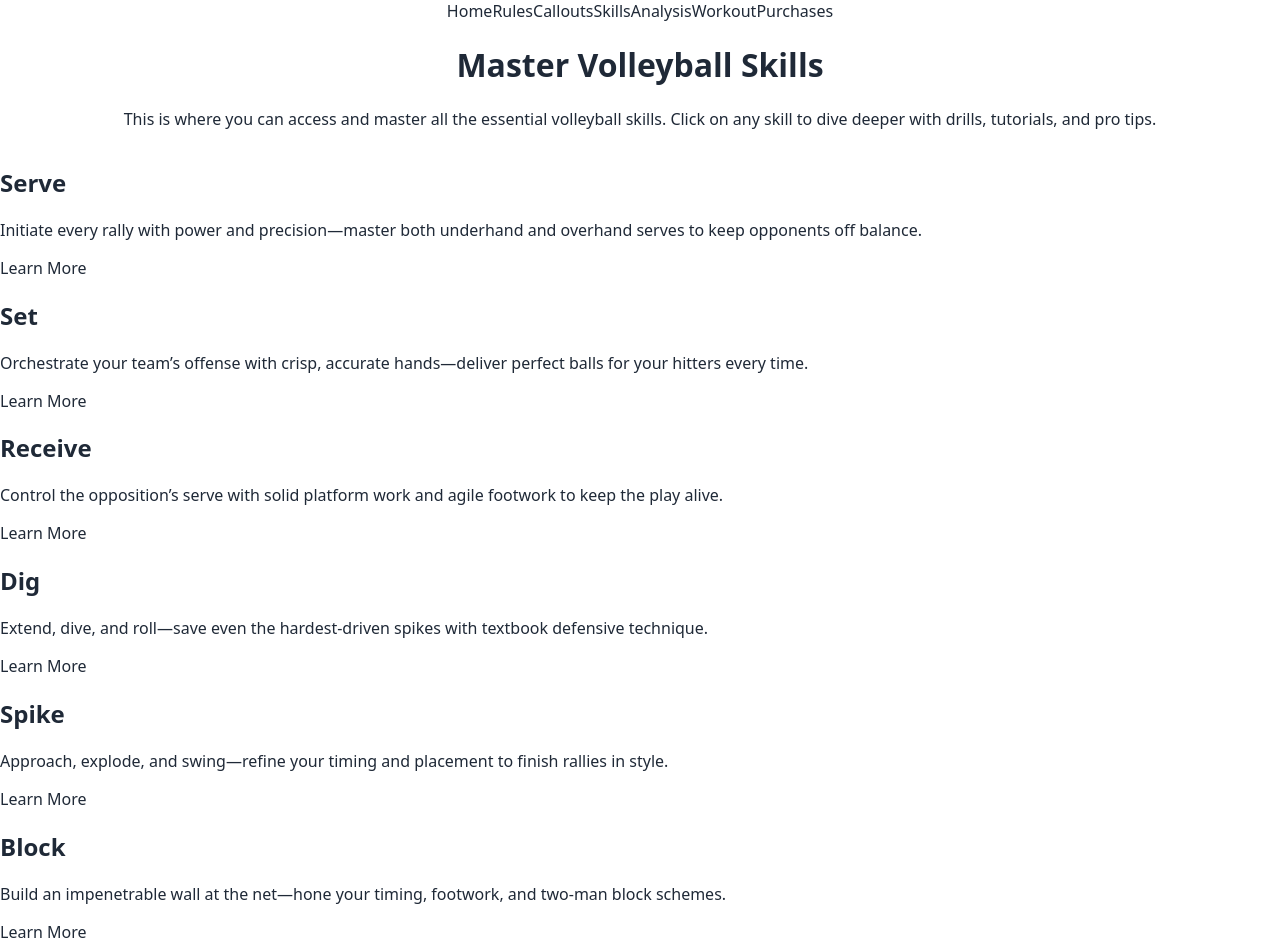
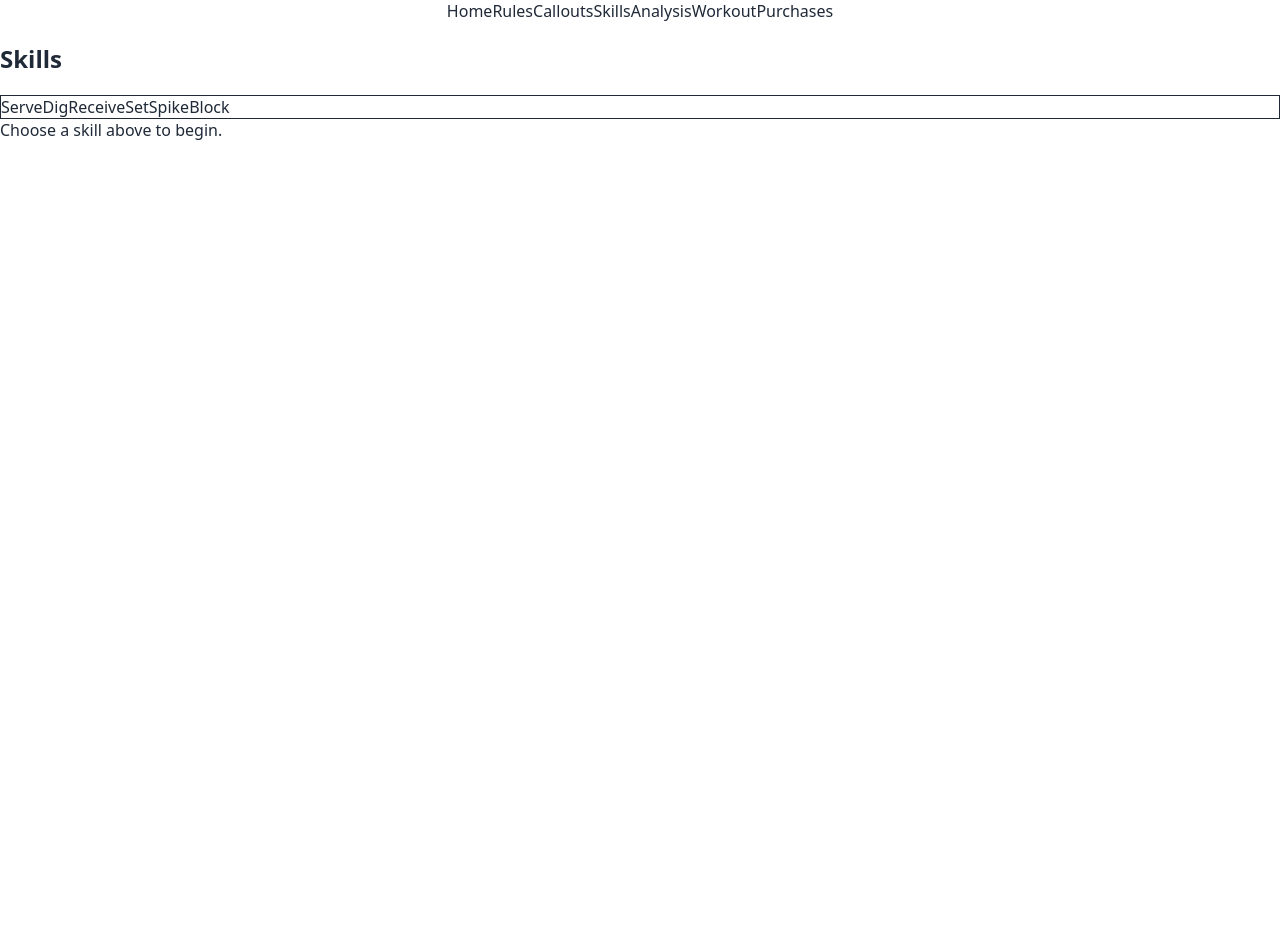
Before and after one commit to blueweriy/volleyball-ai-website, a React (Vite) app: page /skills in a window 1280 px wide. After the commit the page ends 800 px from the top, so only its background shows below. Built offline with nearby package versions, Linux system fonts and the light colour scheme.

Commit message:
Update Skills.jsx

```diff
--- a/src/pages/Skills.jsx
+++ b/src/pages/Skills.jsx
@@ -1,87 +1,30 @@
-// src/pages/Skills.jsx
 import React from "react";
-import { Link } from "react-router-dom";
-
-const skillCards = [
-  {
-    id: "serve",
-    title: "Serve",
-    description:
-      "Initiate every rally with power and precision—master both underhand and overhand serves to keep opponents off balance.",
-    to: "/skills/serve",
-  },
-  {
-    id: "set",
-    title: "Set",
-    description:
-      "Orchestrate your team’s offense with crisp, accurate hands—deliver perfect balls for your hitters every time.",
-    to: "/skills/set",
-  },
-  {
-    id: "receive",
-    title: "Receive",
-    description:
-      "Control the opposition’s serve with solid platform work and agile footwork to keep the play alive.",
-    to: "/skills/receive",
-  },
-  {
-    id: "dig",
-    title: "Dig",
-    description:
-      "Extend, dive, and roll—save even the hardest-driven spikes with textbook defensive technique.",
-    to: "/skills/dig",
-  },
-  {
-    id: "spike",
-    title: "Spike",
-    description:
-      "Approach, explode, and swing—refine your timing and placement to finish rallies in style.",
-    to: "/skills/spike",
-  },
-  {
-    id: "block",
-    title: "Block",
-    description:
-      "Build an impenetrable wall at the net—hone your timing, footwork, and two-man block schemes.",
-    to: "/skills/block",
-  },
-];
+import { NavLink, Outlet } from "react-router-dom";
 
 export default function Skills() {
+  const tabBase = "px-3 py-2 rounded-lg transition text-sm sm:text-base";
+  const off = "text-gray-700 hover:bg-gray-200";
+  const on  = "bg-white shadow border";
+
   return (
-    <div className="bg-white text-gray-900 py-16 px-8 lg:px-20">
-      {/* Page Header */}
-      <div className="max-w-4xl mx-auto text-center mb-12">
-        <h1 className="font-serif text-5xl md:text-6xl font-bold leading-tight mb-4">
-          Master Volleyball Skills
-        </h1>
-        <p className="text-lg md:text-xl text-gray-700 leading-relaxed">
-          This is where you can access and master all the essential volleyball
-          skills. Click on any skill to dive deeper with drills, tutorials, and
-          pro tips.
-        </p>
-      </div>
+    <section className="space-y-4">
+      <h1 className="text-2xl font-semibold">Skills</h1>
 
-      {/* Skills Grid */}
-      <div className="max-w-6xl mx-auto grid grid-cols-1 sm:grid-cols-2 lg:grid-cols-3 gap-10">
-        {skillCards.map(({ id, title, description, to }) => (
-          <div
-            key={id}
-            className="bg-gray-50 rounded-2xl p-8 shadow-sm hover:shadow-lg transition-shadow duration-300"
-          >
-            <h2 className="text-2xl font-serif font-semibold mb-3 text-indigo-700">
-              {title}
-            </h2>
-            <p className="text-gray-700 leading-relaxed mb-6">{description}</p>
-            <Link
-              to={to}
-              className="inline-block px-5 py-2 bg-indigo-600 text-white font-medium rounded-full hover:bg-indigo-700 transition-colors duration-200"
-            >
-              Learn More
-            </Link>
-          </div>
-        ))}
-      </div>
-    </div>
+      {/* Use RELATIVE paths here (no leading slash) */}
+      <nav className="flex flex-wrap gap-2 rounded-xl border p-2 bg-gray-100">
+        <NavLink to="serve"   className={({isActive}) => `${tabBase} ${isActive ? on : off}`}>Serve</NavLink>
+        <NavLink to="dig"     className={({isActive}) => `${tabBase} ${isActive ? on : off}`}>Dig</NavLink>
+        <NavLink to="receive" className={({isActive}) => `${tabBase} ${isActive ? on : off}`}>Receive</NavLink>
+        <NavLink to="set"     className={({isActive}) => `${tabBase} ${isActive ? on : off}`}>Set</NavLink>
+        <NavLink to="spike"   className={({isActive}) => `${tabBase} ${isActive ? on : off}`}>Spike</NavLink>
+        <NavLink to="block"   className={({isActive}) => `${tabBase} ${isActive ? on : off}`}>Block</NavLink>
+      </nav>
+
+      {/* This is where /skills/* children render */}
+      <Outlet />
+
+      {/* Optional index message */}
+      {/* <p className="text-gray-600">Choose a skill above to begin.</p> */}
+    </section>
   );
 }
```
